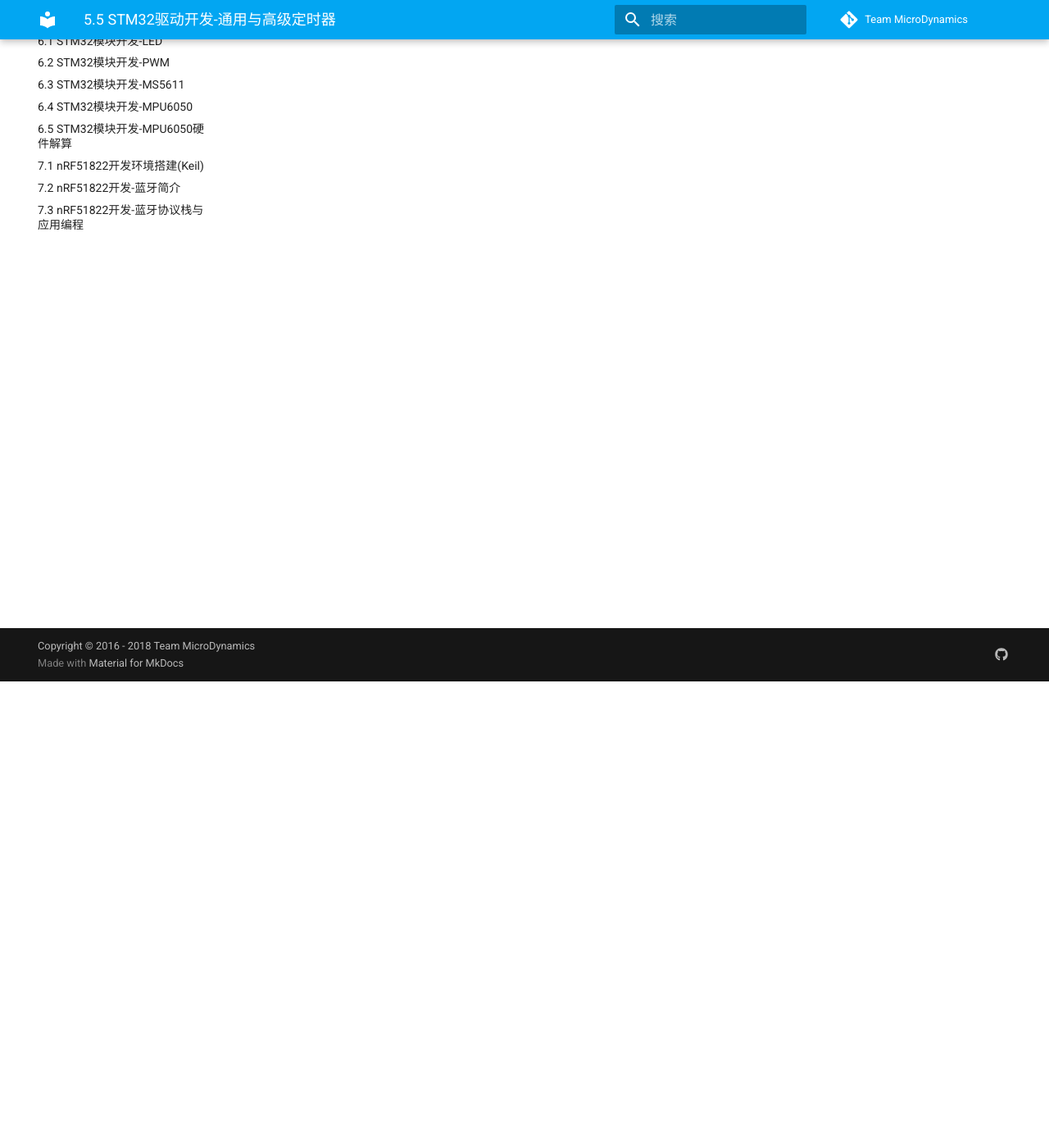
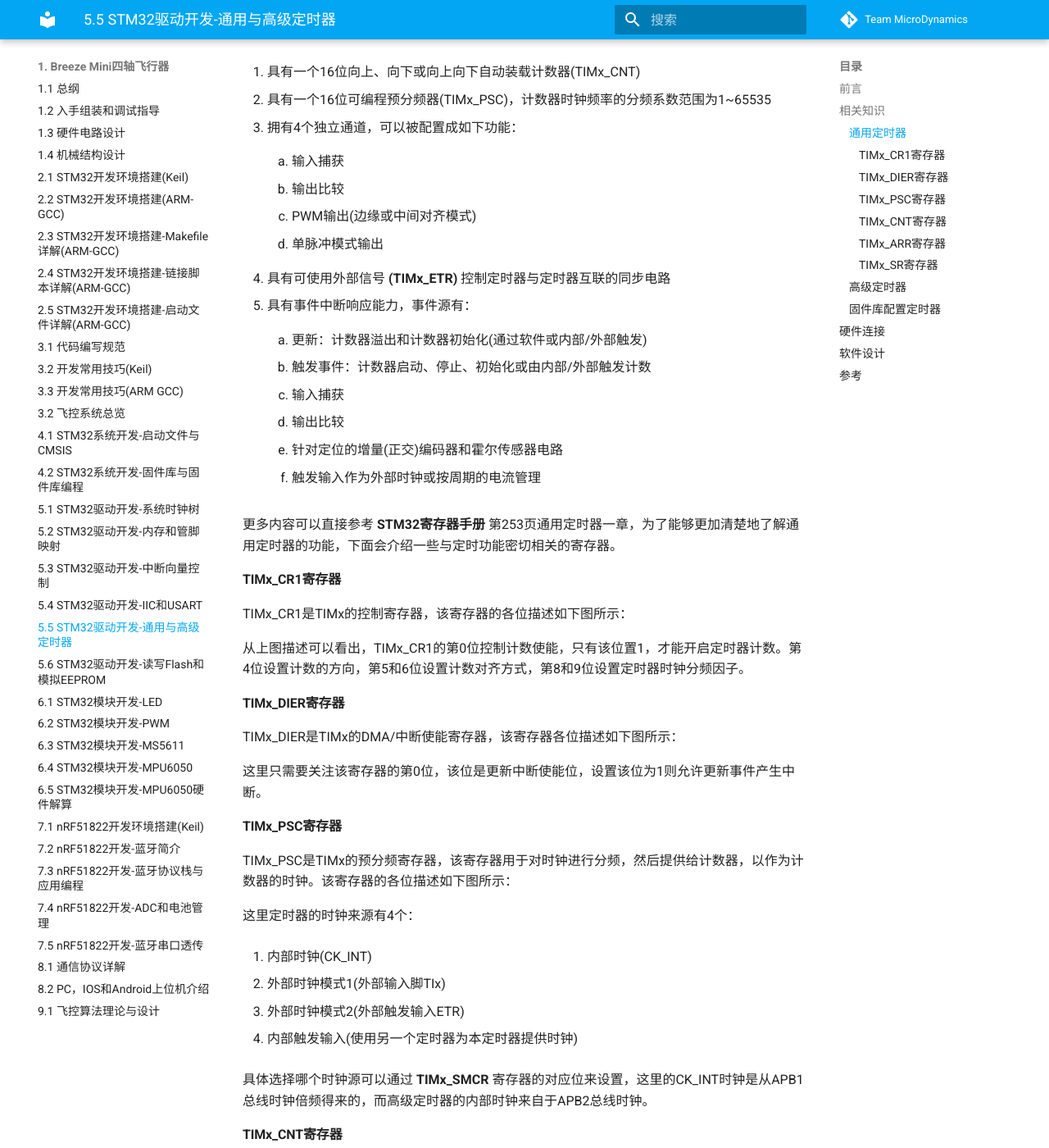
Before and after one commit to microdynamics/microdynamics_website_development, an MkDocs documentation site: the page built from docs/1. Breeze Mini四轴飞行器/5.5 STM32驱动开发-通用与高级定时器.md, in a window 1280 px wide and 1400 px high, scrolled down 569 px. Shown: the whole window at 82% size. Built offline with MkDocs 1.6.1 and Material for MkDocs 9.7.7, drawn with Linux system fonts in a browser that asks for light colours; comment, search, counter and statistics services are not loaded; some of the changed text lies outside the part shown.

Commit message:
Modify tim and flash wiki

````diff
--- a/docs/1. Breeze Mini四轴飞行器/5.5 STM32驱动开发-通用与高级定时器.md
+++ b/docs/1. Breeze Mini四轴飞行器/5.5 STM32驱动开发-通用与高级定时器.md
@@ -1 +1,106 @@
 title: 5.5 STM32驱动开发-通用与高级定时器
+
+## 前言
+
+这里主要讲解 **Breeze Mini** 的内部定时器，完整代码在工程目录下的 **Drivers** 子目录下的 **stm32f10x_driver_timer.c** 和 **stm32f10x_driver_timer.h** 中，该代码主要是驱动定时器产生不同长度的定时中断来控制main函数调用相应函数，实现中断嵌套功能。同时也是为了后面讲解PWM功能模块做铺垫。
+
+## 相关知识
+
+### 通用定时器
+
+STM32F1系列的通用定时器是一个通过可编程预分频器 **(PSC)** 驱动的16位自动装载计数器 **(CNT**)，其被用于：测量输入信号的脉冲长度 **(输入捕获)** 和产生输出波形 **(输出比较和脉冲宽度调制)**，使用PSC和RCC时钟控制预分频器，脉冲长度和波形周期可以在几个微秒到几个毫秒之间调整。STM32的每个通用定时器都是独立的，可以单独使用，每个通用定时器功能包括：
+
+1. 具有一个16位向上、向下或向上向下自动装载计数器(TIMx_CNT)
+
+2. 具有一个16位可编程预分频器(TIMx_PSC)，计数器时钟频率的分频系数范围为1~65535
+
+3. 拥有4个独立通道，可以被配置成如下功能：
+
+    1. 输入捕获
+
+    2. 输出比较
+
+    3. PWM输出(边缘或中间对齐模式)
+
+    4. 单脉冲模式输出
+
+4. 具有可使用外部信号 **(TIMx_ETR)** 控制定时器与定时器互联的同步电路
+
+5. 具有事件中断响应能力，事件源有：
+
+    1. 更新：计数器溢出和计数器初始化(通过软件或内部/外部触发)
+
+    2. 触发事件：计数器启动、停止、初始化或由内部/外部触发计数
+
+    3. 输入捕获
+
+    4. 输出比较
+
+    5. 针对定位的增量(正交)编码器和霍尔传感器电路
+
+    6. 触发输入作为外部时钟或按周期的电流管理
+
+更多内容可以直接参考 **STM32寄存器手册** 第253页通用定时器一章，为了能够更加清楚地了解通用定时器的功能，下面会介绍一些与定时功能密切相关的寄存器。
+
+#### TIMx_CR1寄存器
+
+TIMx_CR1是TIMx的控制寄存器，该寄存器的各位描述如下图所示：
+
+从上图描述可以看出，TIMx_CR1的第0位控制计数使能，只有该位置1，才能开启定时器计数。第4位设置计数的方向，第5和6位设置计数对齐方式，第8和9位设置定时器时钟分频因子。
+
+#### TIMx_DIER寄存器
+
+TIMx_DIER是TIMx的DMA/中断使能寄存器，该寄存器各位描述如下图所示：
+
+这里只需要关注该寄存器的第0位，该位是更新中断使能位，设置该位为1则允许更新事件产生中断。
+
+#### TIMx_PSC寄存器
+
+TIMx_PSC是TIMx的预分频寄存器，该寄存器用于对时钟进行分频，然后提供给计数器，以作为计数器的时钟。该寄存器的各位描述如下图所示：
+
+这里定时器的时钟来源有4个：
+
+1. 内部时钟(CK_INT)
+
+2. 外部时钟模式1(外部输入脚TIx)
+
+3. 外部时钟模式2(外部触发输入ETR)
+
+4. 内部触发输入(使用另一个定时器为本定时器提供时钟)
+
+具体选择哪个时钟源可以通过 **TIMx_SMCR** 寄存器的对应位来设置，这里的CK_INT时钟是从APB1总线时钟倍频得来的，而高级定时器的内部时钟来自于APB2总线时钟。
+
+#### TIMx_CNT寄存器
+
+TIMx_CNT是TIMx的计数寄存器，该寄存器存储有当前定时器的计数值。
+
+#### TIMx_ARR寄存器
+
+TIMx_ARR是TIMx的自动装载计数器，该寄存器在物理上对应着2个寄存器，1个是可以被操作的，被称为预装载寄存器，还有1个是被操作不了的，这个操作不了的寄存器被称为 **影子寄存器**。实际上真正起作用的是影子寄存器，根据TIMx_CR1寄存器中APRE位的设置：
+
+```c
+APRE = 0 //预装载寄存器的内容可以随时送到影子寄存器中，两者是相连的
+APRE = 1 //只有在每次更新事件时才把预装载寄存器的内容送到影子寄存器中
+```
+
+该寄存器的各位描述如下图所示：
+
+#### TIMx_SR寄存器
+
+TIMx_SR是TIMx的状态寄存器，该寄存器用来标记定时器事件和中断是否发生，该寄存器各位描述如下图所示：
+
+关于定时器更多的详细描述请参考 **STM32寄存器手册** 第282页，只要对上面介绍的寄存器进行设置，就可以使用通用定时器产生要求的延时信号。
+
+### 高级定时器
+
+### 固件库配置定时器
+
+定时器相关的库函数在 **FWLib** 目录下的 **stm32f10x_tim.c** 和 **stm32f10x_tim.h** 中。
+
+## 硬件连接
+
+## 软件设计
+
+## 参考
+
+* [STM32开发指南-库函数版本_V3.1.pdf](https://documents-1256406063.cos.ap-shanghai.myqcloud.com/STM32F1%E5%BC%80%E5%8F%91%E6%8C%87%E5%8D%97-%E5%BA%93%E5%87%BD%E6%95%B0%E7%89%88%E6%9C%AC_V3.1%20.pdf), 正点原子, [ALLENTEK](http://www.alientek.com/).
````
Also changed, not shown: docs/1. Breeze Mini四轴飞行器/5.6 STM32驱动开发-读写Flash和模拟EEPROM.md (+12 -0 lines).
